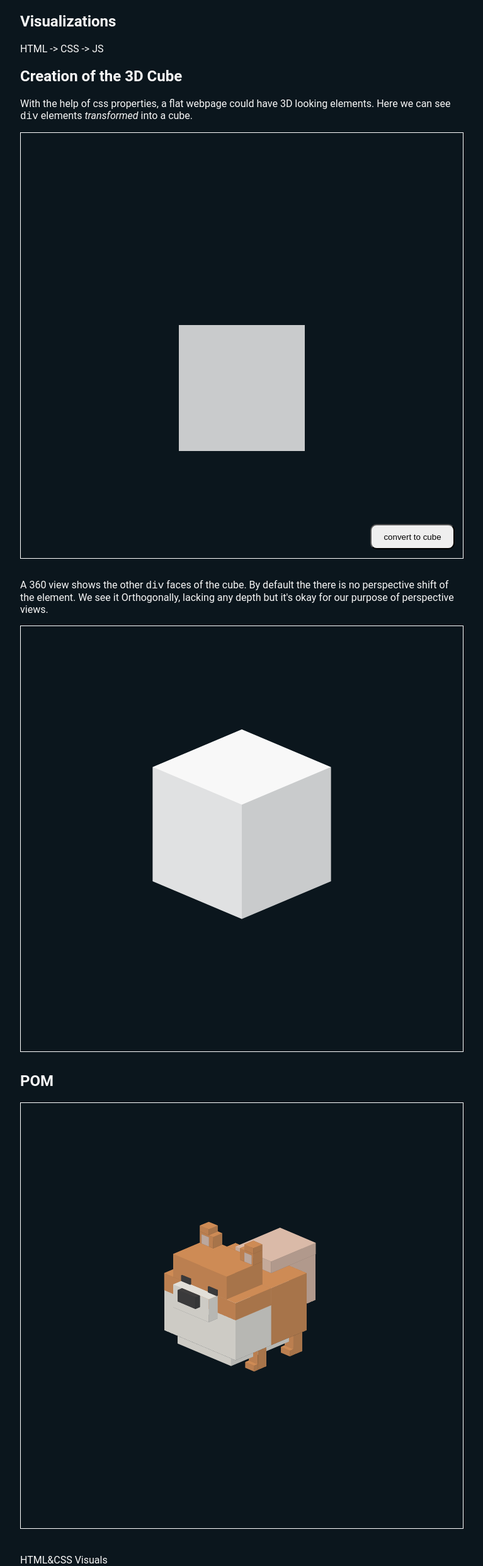
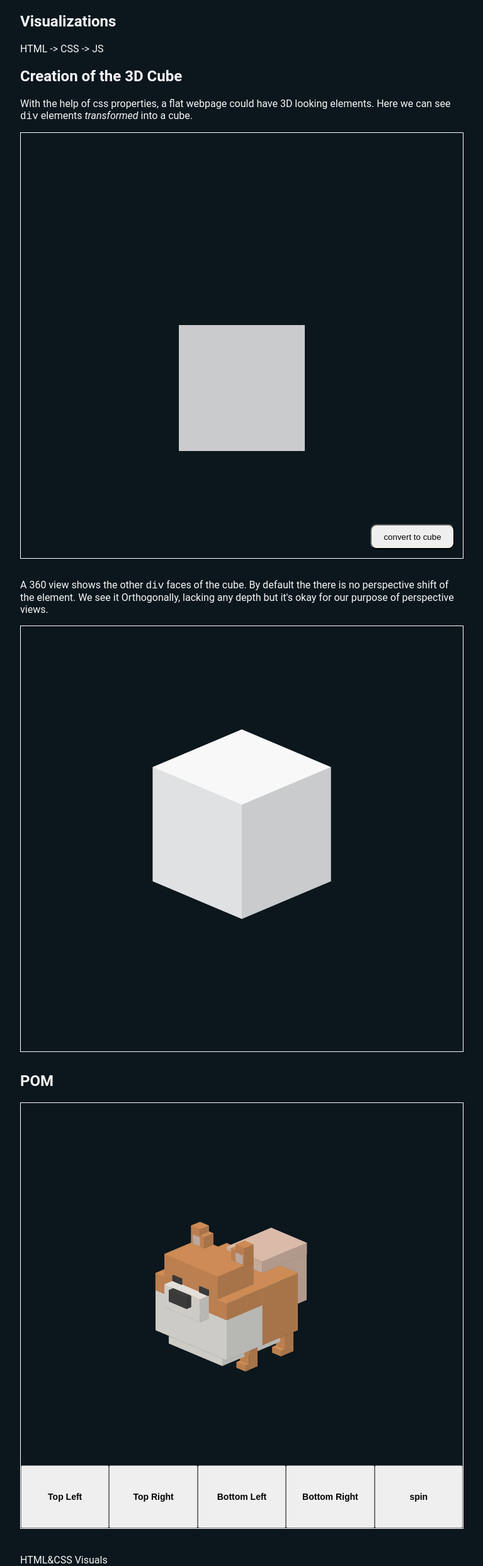
Before and after one commit to mpdagang/mpdagang.github.io, a Jekyll site: the page built from _pages/case/case-visuals.html, in a window 1280 px wide. Shown: the whole page at 63% size, without its empty margins (256-1023 px from the left). Built offline with Jekyll 4.4.1, drawn with Linux system fonts in a browser that asks for light colours.

Commit message:
Visuals: Add model interaction
- control buttons
- selector and keyframes instances for transform/animation
- even listeners for button control and class toggle

```diff
--- a/_pages/case/case-visuals.html
+++ b/_pages/case/case-visuals.html
@@ -38,7 +38,14 @@
 
     <h2>POM</h2>
 
-    <section class="vs-c-section-4">
+    <section id="kyb-c-container" class="vs-c-section-4">
+      <div id="kyb-btn-wrapper" class="kyb-c-wrapper btn-wrapper">
+        <button class="kyb-btn" data-rm-class="tr,bl,br" data-ad-class="tl" type="button">Top Left</button>
+        <button class="kyb-btn" data-rm-class="tl,bl,br" data-ad-class="tr" type="button">Top Right</button>
+        <button class="kyb-btn" data-rm-class="tl,tr,br" data-ad-class="bl" type="button">Bottom Left</button>
+        <button class="kyb-btn" data-rm-class="tl,tr,bl" data-ad-class="br" type="button">Bottom Right</button>
+        <button class="kyb-btn" data-rm-class="dm" data-ad-class="spin" type="button">spin</button>
+      </div>
       <div class="scene kyubi">
 
         <div class="cube kyb__head">
--- a/assets/js/case-visuals.js
+++ b/assets/js/case-visuals.js
@@ -4,4 +4,11 @@
         let vSection = document.getElementById("section-01");
         vSection.classList.toggle("to-cube");
     });
+   const kyubiBtnList = document.getElementById("kyb-btn-wrapper");
+   kyubiBtnList.addEventListener("click", function (e) {
+        let toRemove = e.target.dataset.rmClass.split(',');
+        let kyubiContainer = document.getElementById("kyb-c-container");
+        kyubiContainer.classList.remove(...toRemove);
+        kyubiContainer.classList.toggle(e.target.dataset.adClass);
+   });
 });
--- a/assets/styles/case-visuals.scss
+++ b/assets/styles/case-visuals.scss
@@ -275,17 +275,61 @@
 
 .kyubi {
     top: 40%;
-    left: 40%;
+    left: 38%;
     // color set
     --kyb-c-00: #3f3e3e;
     --kyb-c-01: #ce8b55;
     --kyb-c-02: #e2dfd8;
     transform-origin: 3em 0em;
-    transition: 10s linear;
+    transition: 0.5s linear;
 }
 
+.kyb-c-wrapper.btn-wrapper{
+    position: absolute;
+    bottom: 0;
+    width: 100%;
+    display: grid;
+    grid-template-columns: repeat(5, 1fr);
+}
+
+.kyb-btn {
+    padding: 40px 0;
+    font-weight: 600;
+    font-size: 14px;
+}
+
+
 .vs-c-section-4:hover .kyubi {
-    transform: rotatex(135deg) rotatez(-405deg);
+}
+
+.vs-c-section-4.spin .kyubi {
+    animation: infinite-spinning 5s infinite;
+    animation-timing-function: linear;
+}
+
+@keyframes infinite-spinning {
+    from {
+        transform: rotatex(65deg) rotatez(45deg);
+    }
+    to {
+        transform: rotatex(65deg) rotatez(405deg);
+    }
+}
+
+.vs-c-section-4.tl .kyubi {
+    transform: rotatex(120deg) rotatez(45deg);
+}
+
+.vs-c-section-4.tr .kyubi {
+    transform: rotatex(120deg) rotatez(-45deg);
+}
+
+.vs-c-section-4.bl .kyubi {
+    transform: rotatex(65deg) rotatez(45deg);
+}
+
+.vs-c-section-4.br .kyubi {
+    transform: rotatex(65deg) rotatez(-45deg);
 }
 
 .cube.kyb__head {
```
